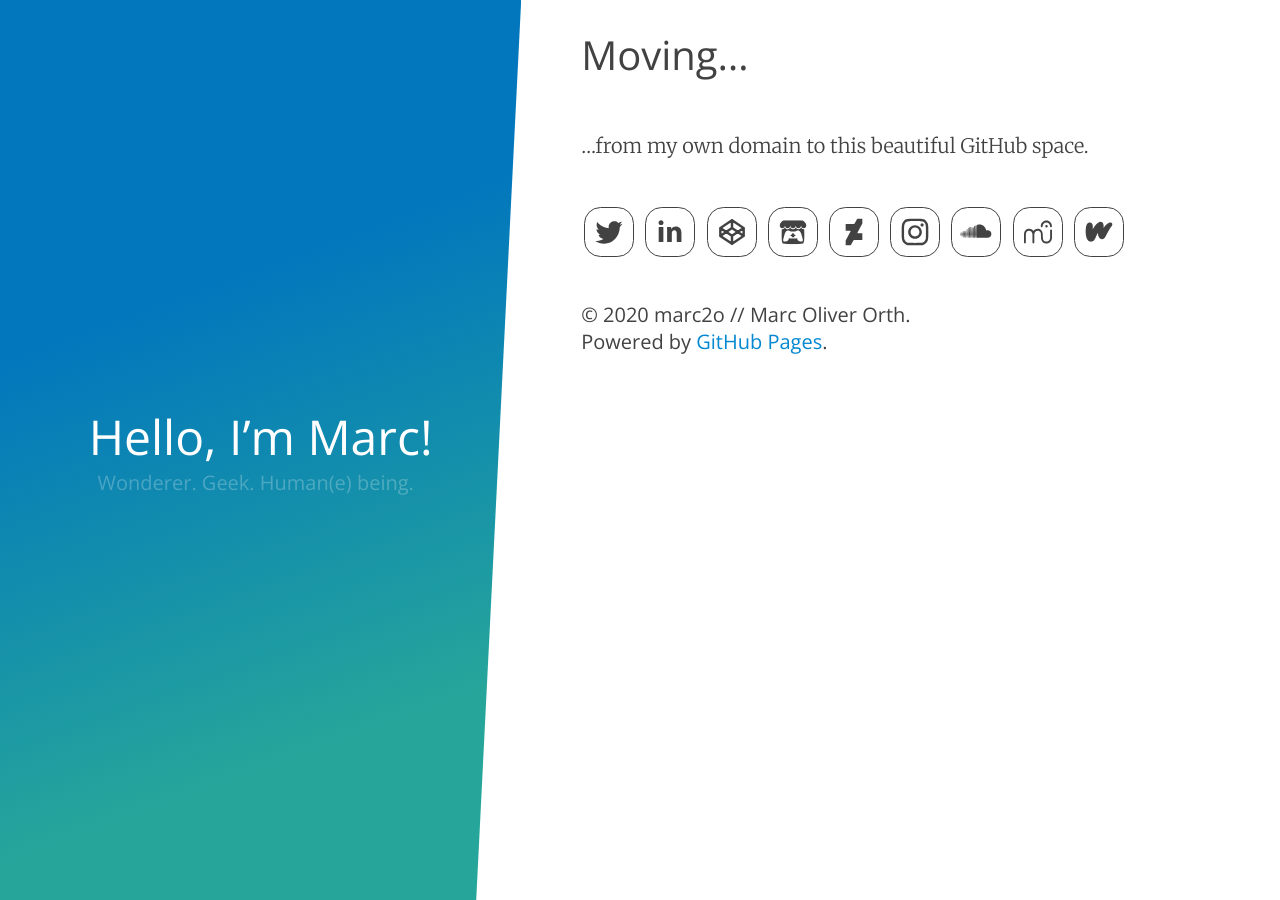
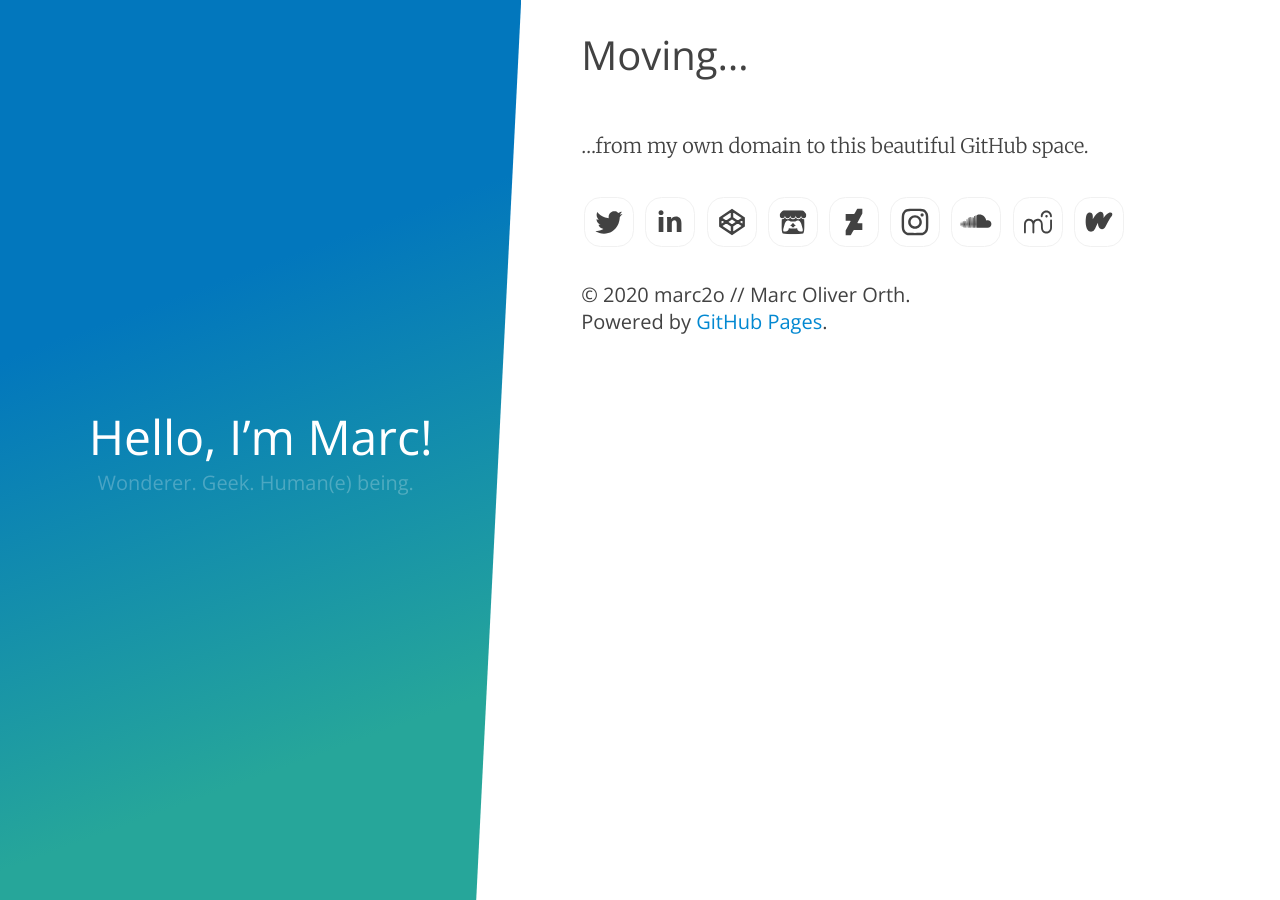
Before and after one commit to marc2o/marc2o.github.io, a Jekyll site: the page built from index.md, in a window 1280 px wide. Built offline with Jekyll 4.4.1, drawn with Linux system fonts in a browser that asks for light colours.

Commit message:
Update index.css

```diff
--- a/assets/css/index.css
+++ b/assets/css/index.css
@@ -257,7 +257,7 @@ header>span.title {
 ul.follow {
     list-style: none;
     margin: 0;
-    padding: 1rem 0;
+    padding: .5rem 0;
 }
 
 ul.follow li {
@@ -267,7 +267,7 @@ ul.follow li {
     padding: .2rem;
     margin: .2rem .15rem;
     border-radius: 33%;
-    border: 0.01rem solid var(--dark-color);
+    border: 0.01rem solid var(--alt-lite-color);
     cursor: pointer;
 }
 
```
